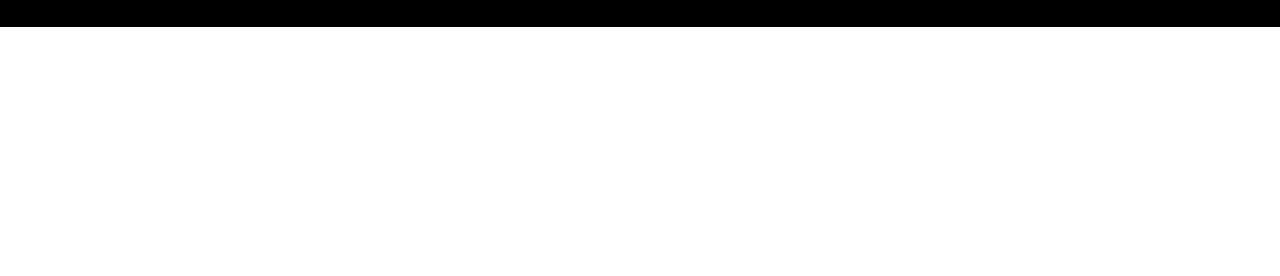
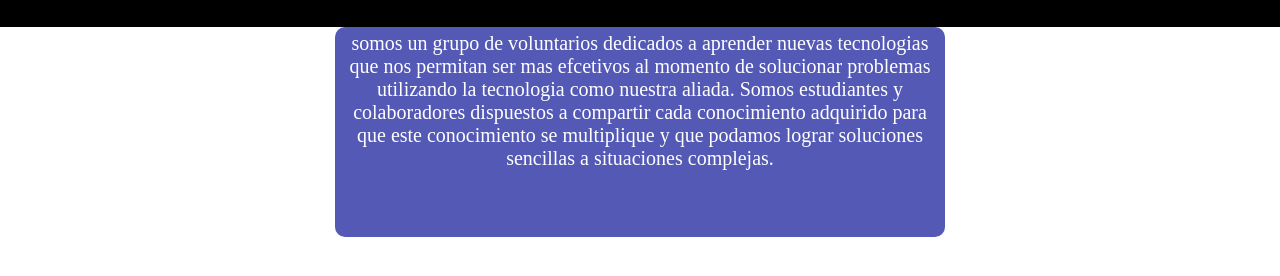
Before and after one commit to arisnel21/gitpage, a plain HTML site: page index.html in a window 1280 px wide. Shown: the part 78-354 px from the top of the page. Drawn offline with Linux system fonts and the light colour scheme.

Commit message:
modificado el body

```diff
--- a/estilos.css
+++ b/estilos.css
@@ -22,3 +22,14 @@
         padding: 10px 2px;
         color: black;
     }
+    .acerca{
+        margin: auto;
+        padding: 5px;
+        font-size: 20px;
+        text-align: center;
+        color: white;
+        width: 600px;
+        height: 200px;
+        background-color: rgb(83, 89, 180);
+        border-radius: 10px;
+    }
--- a/index.html
+++ b/index.html
@@ -5,7 +5,7 @@
     <meta charset="UTF-8">
     <meta http-equiv="X-UA-Compatible" content="IE=edge">
     <meta name="viewport" content="width=device-width, initial-scale=1.0">
-    <link rel="stylesheet" href="/estilos.css">
+    <link rel="stylesheet" href="estilos.css">
     <title>Document</title>
 </head>
 
@@ -16,6 +16,12 @@
         <div><a class="ancla" href="">Contacto</a></div>
         <div><a class="ancla" href="">Galeria</a></div>
     </div>
+    <section class="acerca">
+      <p>
+          somos un grupo de voluntarios dedicados a aprender nuevas tecnologias que nos permitan ser mas efcetivos al momento de solucionar problemas utilizando la tecnologia como nuestra aliada.
+          Somos estudiantes y colaboradores dispuestos a compartir cada conocimiento adquirido para que este conocimiento se multiplique y que podamos lograr soluciones sencillas a situaciones complejas.
+      </p>
+    </section>
 
 </body>
 
```
